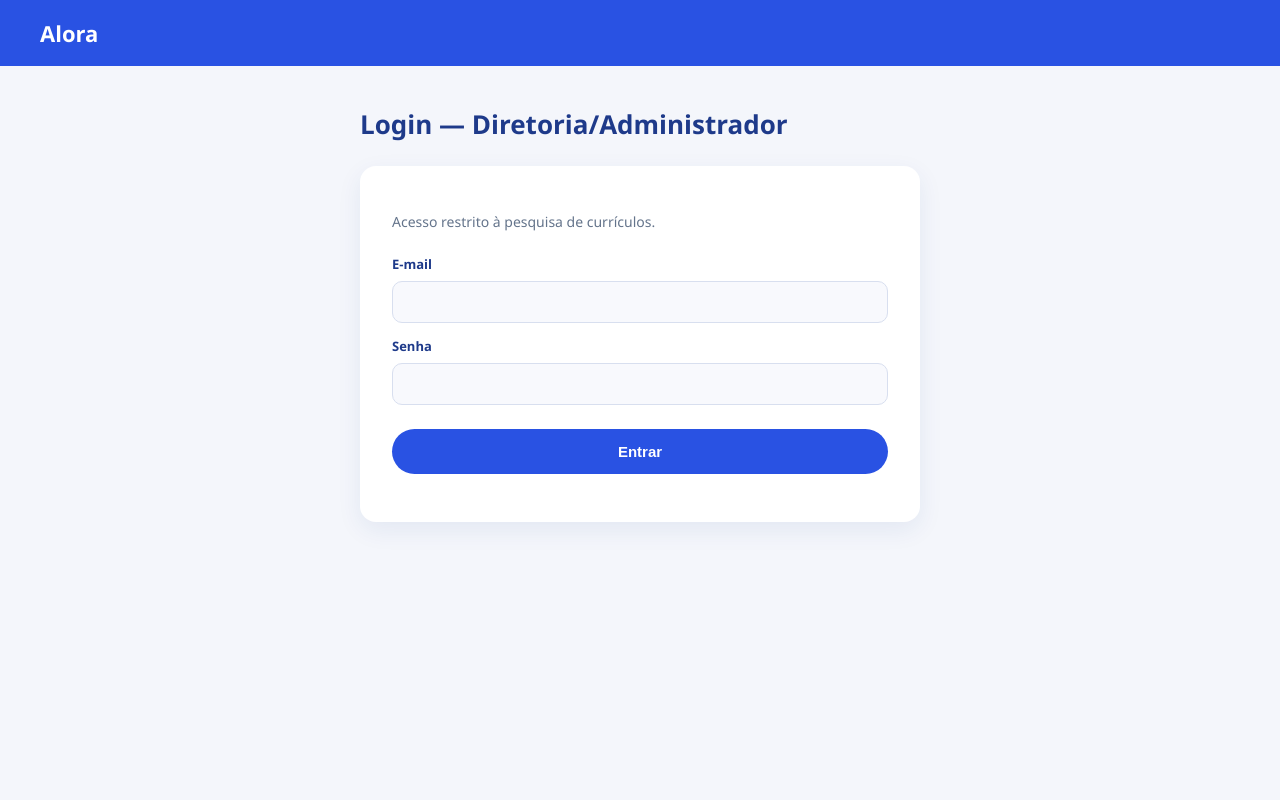
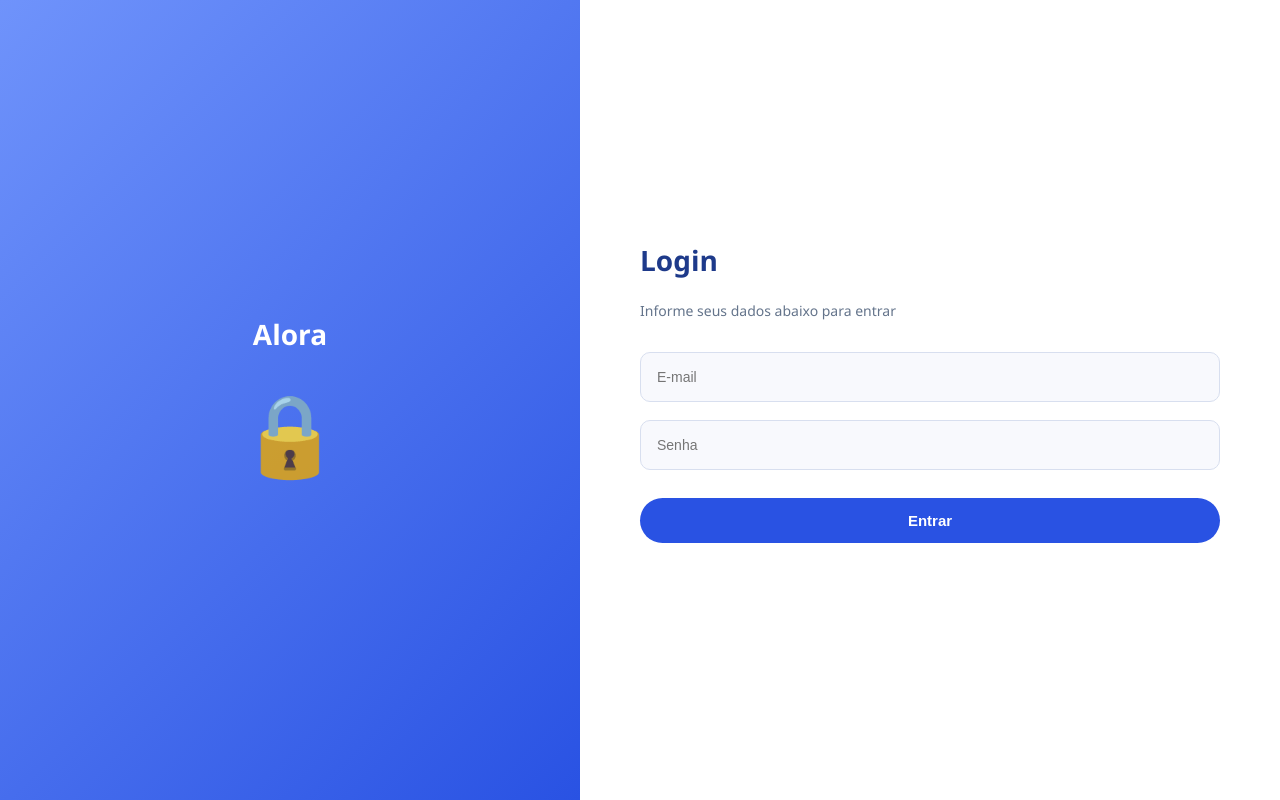
Before and after one commit to anoonxxz/alora-site, a website: page login.html in a window 1280 px wide. Drawn offline with nearby package versions, Linux system fonts and the light colour scheme.

Commit message:
Corrigindo login e css.

```diff
--- a/estilo.css
+++ b/estilo.css
@@ -406,3 +406,76 @@ button:hover {
     font-size: 24px;
   }
 }
+
+.login-split {
+  display: flex;
+  min-height: 100vh;
+}
+
+.login-ilustracao {
+  flex: 1;
+  background: linear-gradient(135deg, #6f93fb, #2952e3);
+  display: flex;
+  flex-direction: column;
+  align-items: center;
+  justify-content: center;
+  color: white;
+}
+
+.logo-login {
+  color: white;
+  text-decoration: none;
+  font-size: 28px;
+  font-weight: 800;
+  margin-bottom: 24px;
+}
+
+.icone-cadeado {
+  font-size: 80px;
+  opacity: 0.85;
+}
+
+.login-form-painel {
+  flex: 1;
+  display: flex;
+  flex-direction: column;
+  justify-content: center;
+  padding: 60px;
+  background: white;
+}
+
+.login-form-painel h1 {
+  font-size: 28px;
+  margin-bottom: 8px;
+}
+
+.login-form-painel .descricao {
+  margin-bottom: 32px;
+}
+
+.login-form-painel form {
+  gap: 18px;
+}
+
+.login-form-painel input {
+  padding: 16px;
+}
+
+@media (max-width: 768px) {
+  .login-split {
+    flex-direction: column;
+  }
+
+  .login-ilustracao {
+    padding: 40px 20px;
+    min-height: 160px;
+  }
+
+  .icone-cadeado {
+    font-size: 50px;
+  }
+
+  .login-form-painel {
+    padding: 32px 24px;
+  }
+}
--- a/login.html
+++ b/login.html
@@ -8,23 +8,19 @@
 </head>
 <body>
 
-  <nav class="navbar">
-    <a href="home.html" class="logo">Alora</a>
-  </nav>
+  <div class="login-split">
+    <div class="login-ilustracao">
+      <a href="home.html" class="logo-login">Alora</a>
+      <div class="icone-cadeado">🔒</div>
+    </div>
 
-  <div class="conteudo">
-    <h1>Login — Diretoria/Administrador</h1>
-
-    <div class="card">
-      <p class="descricao">Acesso restrito à pesquisa de currículos.</p>
+    <div class="login-form-painel">
+      <h1>Login</h1>
+      <p class="descricao">Informe seus dados abaixo para entrar</p>
 
       <form id="formLogin">
-        <label for="email">E-mail</label>
-        <input type="email" id="email" required>
-
-        <label for="senha">Senha</label>
-        <input type="password" id="senha" required>
-
+        <input type="email" id="email" placeholder="E-mail" required>
+        <input type="password" id="senha" placeholder="Senha" required>
         <button type="submit">Entrar</button>
       </form>
 
```
